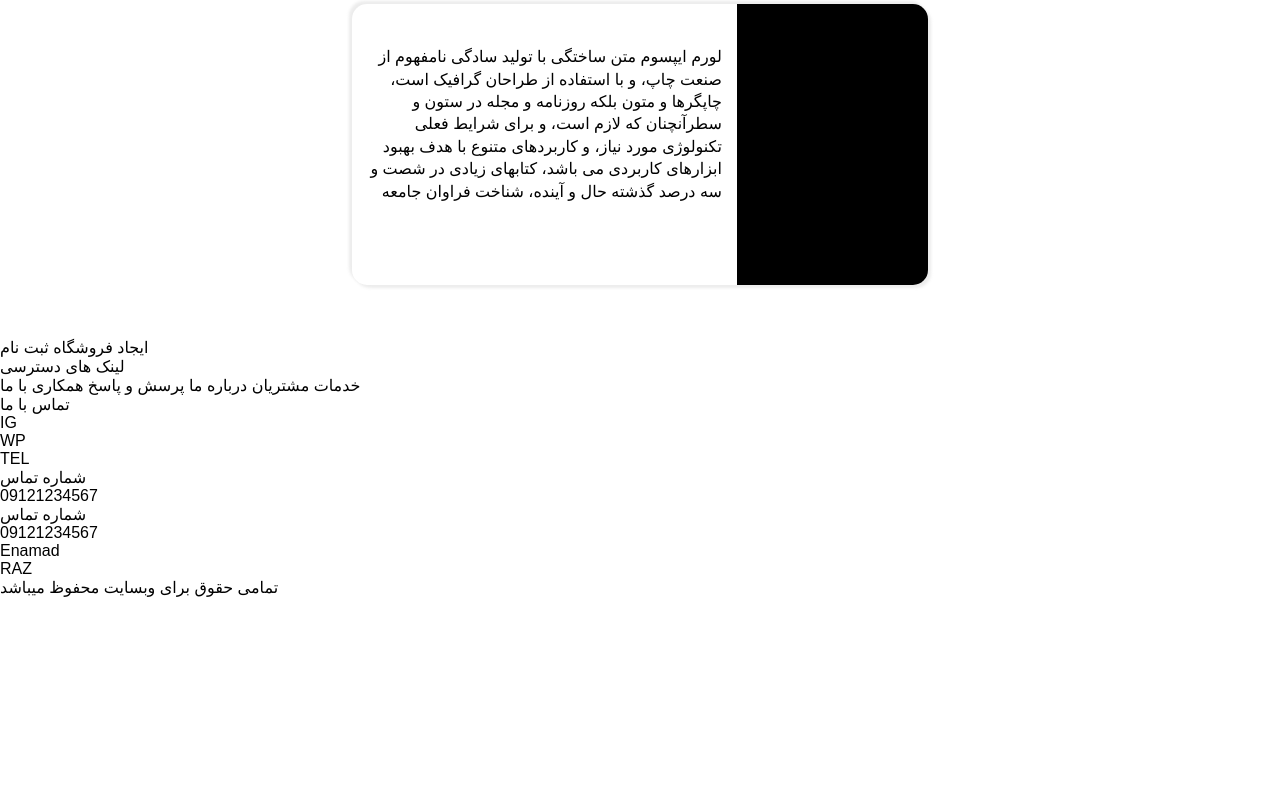
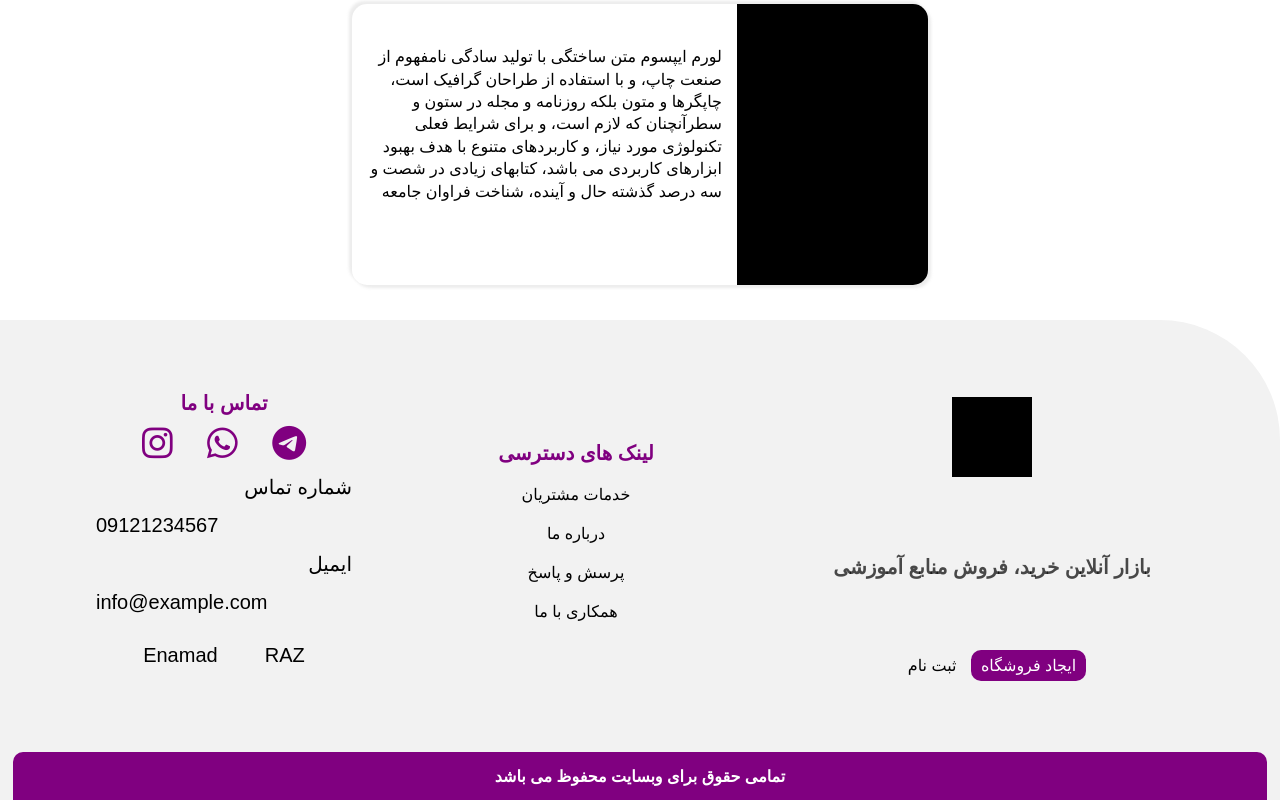
Before and after one commit to AhmadrezaMozaffary/online-shop-ui, a plain HTML site: page index.html in a window 1280 px wide. Shown: the part 5438-6238 px from the top of the page. Before the commit the page ends 6035 px from the top, so only its background shows below. Drawn offline with Linux system fonts and the light colour scheme.

Commit message:
Add footer

```diff
--- a/index.html
+++ b/index.html
@@ -543,41 +543,41 @@
 
     <footer id="footer">
       <div class="top-f">
-        <div class="">
-          <img src="" alt="" class="logo" />
-          <p></p>
+        <div class="tf-right">
+          <div class="footer-logo"></div>
+          <p>بازار آنلاین خرید، فروش منابع آموزشی</p>
           <div class="option-box">
-            <a href="#">ایجاد فروشگاه</a>
-            <a href="#">ثبت نام</a>
+            <a href="#" class="btn">ایجاد فروشگاه</a>
+            <a href="#" class="btn">ثبت نام</a>
           </div>
         </div>
 
-        <div class="">
-          <p>لینک های دسترسی</p>
+        <div class="tf-mid">
+          <p class="tf--title">لینک های دسترسی</p>
           <a href="#">خدمات مشتریان</a>
           <a href="#">درباره ما</a>
           <a href="#">پرسش و پاسخ</a>
           <a href="#">همکاری با ما</a>
         </div>
 
-        <div class="">
-          <p>تماس با ما</p>
+        <div class="tf-left">
+          <h6 class="tf--title">تماس با ما</h6>
           <div class="social">
-            <p>IG</p>
-            <p>WP</p>
-            <p>TEL</p>
+            <i class="fab fa-instagram"></i>
+            <i class="fab fa-whatsapp"></i>
+            <i class="fab fa-telegram"></i>
           </div>
           <p>شماره تماس</p>
           <p>09121234567</p>
-          <p>شماره تماس</p>
-          <p>09121234567</p>
-          <div class="logos">
+          <p>ایمیل</p>
+          <p>info@example.com</p>
+          <div class="tfl-logos">
             <p>Enamad</p>
             <p>RAZ</p>
           </div>
         </div>
       </div>
-      <div class="bottom-f">تمامی حقوق برای وبسایت محفوظ میباشد</div>
+      <div class="bottom-f">تمامی حقوق برای وبسایت محفوظ می باشد</div>
     </footer>
   </body>
 </html>
--- a/style.css
+++ b/style.css
@@ -467,3 +467,111 @@ i {
   margin: 0 15px;
   line-height: 1.4;
 }
+
+#footer {
+  width: 100%;
+  height: 60vh;
+  display: flex;
+  flex-direction: column;
+  justify-content: center;
+  align-items: center;
+  background: var(--gray-bg);
+  border-radius: 0 120px 0 0;
+  overflow: hidden;
+}
+
+.top-f {
+  width: 100%;
+  height: 90%;
+  display: flex;
+  flex-direction: row-reverse;
+  justify-content: space-evenly;
+  align-items: center;
+}
+
+.tf-right {
+  width: 30%;
+  height: 100%;
+  display: flex;
+  flex-direction: column;
+  justify-content: space-evenly;
+  align-items: center;
+}
+
+.tf-right p {
+  direction: rtl;
+  font-size: 20px;
+  font-weight: bold;
+  color: rgba(0, 0, 0, 0.7);
+}
+
+.footer-logo {
+  width: 80px;
+  height: 80px;
+  background: #000;
+}
+
+.tf-mid {
+  width: 20%;
+  height: 100%;
+  display: flex;
+  flex-direction: column;
+  justify-content: center;
+  align-items: center;
+}
+
+.tf--title {
+  color: var(--primary-color);
+  font-weight: bold;
+  font-size: 20px;
+  margin-bottom: 10px;
+}
+
+.tf-mid a {
+  margin: 10px;
+}
+
+.option-box a:first-child {
+  background: var(--primary-color);
+  color: white;
+}
+
+.tf-left {
+  width: 20%;
+  text-align: center;
+}
+
+.tf-left p {
+  font-size: 20px;
+  margin: 15px 0;
+  text-align: right;
+}
+
+.tf-left > p:nth-child(2n){
+  text-align: left;
+}
+
+.social i {
+  font-size: 35px;
+  margin: 0 15px;
+}
+
+.tfl-logos{
+  width: 100%;
+  height: 15%;
+  display: flex;
+  justify-content: space-evenly;
+  align-items: center;
+}
+
+.bottom-f {
+  width: 98%;
+  height: 10%;
+  display: flex;
+  justify-content: center;
+  align-items: center;
+  color: white;
+  background: var(--primary-color);
+  border-radius: 10px 10px 0 0;
+  font-weight: bold;
+}
```
